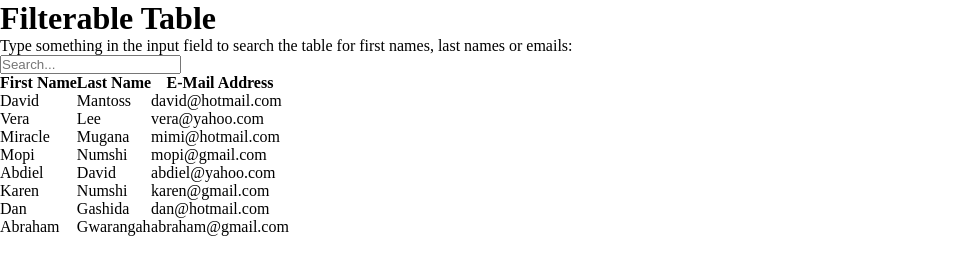
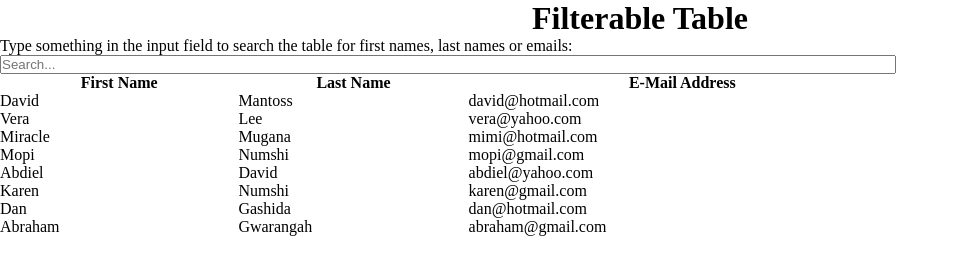
Before and after one commit to PJMantoss/jQuery_exercises, a plain HTML site: page jquery-filters/filterTable.html in a window 1280 px wide. Shown: the whole page, without its empty margins (0-959 px from the left). Drawn offline with nearby package versions, Linux system fonts and the light colour scheme.

Commit message:
update styling

```diff
--- a/jquery-filters/filterTable.html
+++ b/jquery-filters/filterTable.html
@@ -19,6 +19,17 @@
         * {
             margin: 0;
             padding: 0;
+        }
+
+        h1 {
+            text-align: center;
+        }
+
+        main {
+            display: flex;
+            flex-direction: column;
+            position: relative;
+            width: 70%;
         }
 
         table {
```
